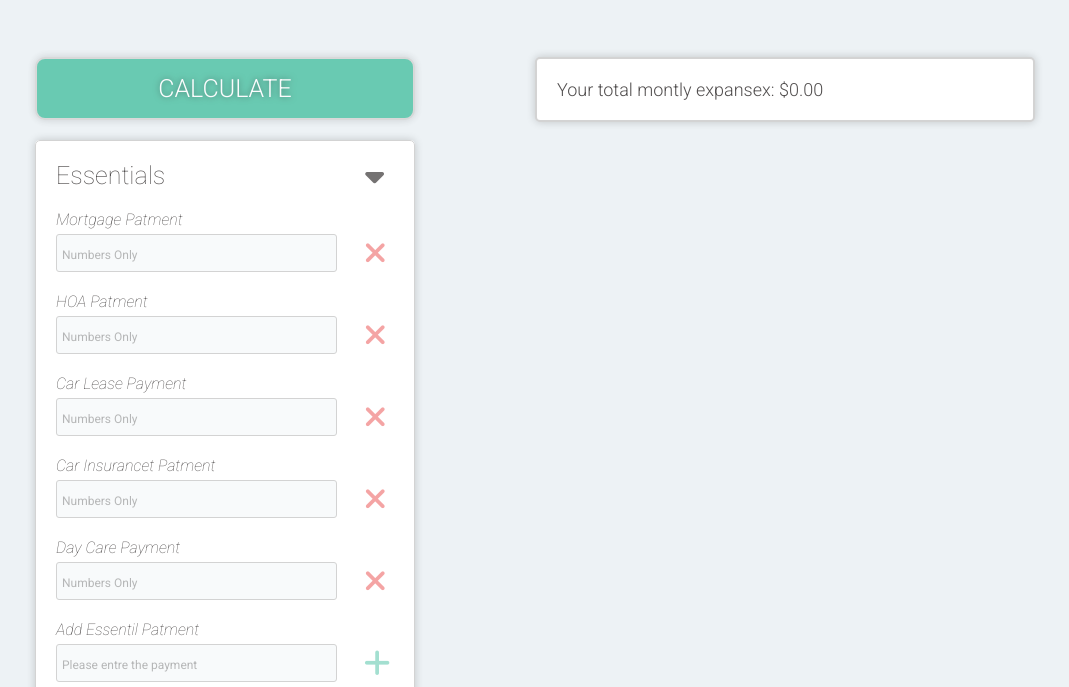
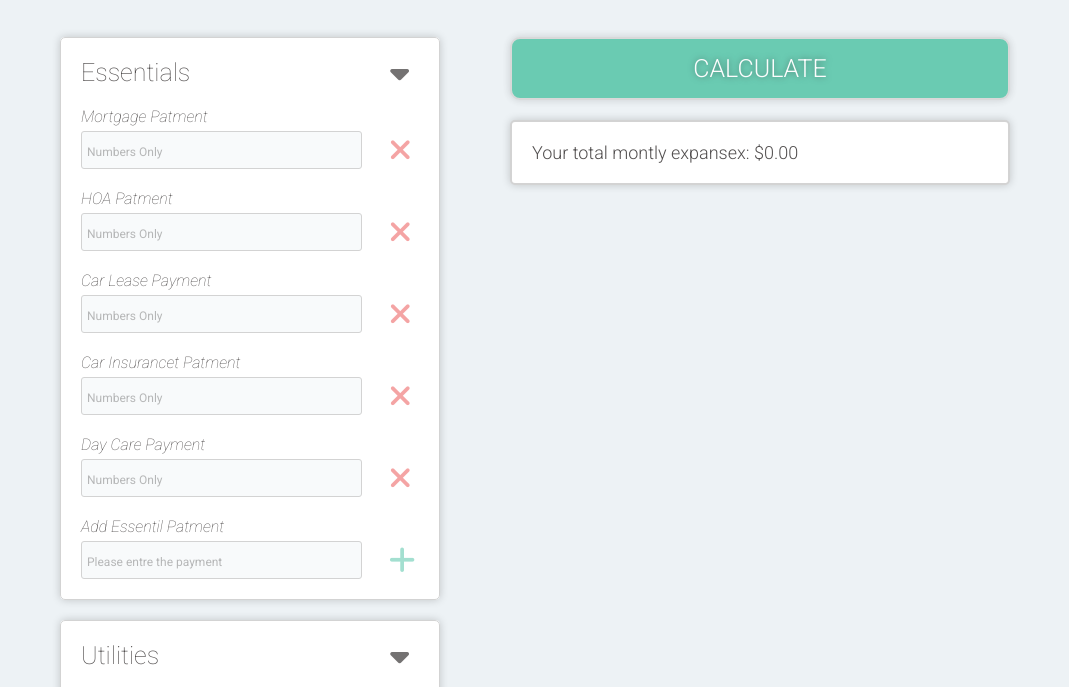
Before and after one commit to duskat/budget_calculator, a plain HTML site: page index.html in a window 1280 px wide. Shown: the part 101-788 px from the top of the page, without its empty margins (105-1174 px from the left). Drawn offline with nearby package versions, Linux system fonts and the light colour scheme.

Commit message:
added sticky class

```diff
--- a/css/style.css
+++ b/css/style.css
@@ -4,7 +4,7 @@
   font-family: "Roboto", sans-serif;
   font-size: 18px;
   box-sizing: border-box;
-  max-width: 1120px;
+  max-width: 1020px;
 }
 
 body {
@@ -19,6 +19,10 @@ main {
 @media screen and (max-width: 480px) {
   main {
     flex-direction: column;
+  }
+
+  h1 {
+    font-size: 30px;
   }
 }
 
@@ -49,7 +53,7 @@ button#calculate {
   font-size: 25px;
   background: #49c1a2;
   width: 100%;
-  margin: 20px 0;
+  margin: 0;
   padding: 15px;
   opacity: 0.8;
   border: 2px solid lightgray;
@@ -103,6 +107,11 @@ div.collapse:hover {
   width: 500px;
 }
 
+.sticky {
+  position: sticky;
+  top: 0
+}
+
 div#total {
   margin: 20px 0;
   padding: 20px;
@@ -112,6 +121,8 @@ div#total {
   margin-bottom: 20px;
   box-shadow: -3px 0px 8px 0 rgb(0 0 0 / 0%), 0px 0px 9px 0 rgba(0, 0, 0, 0.19);
   font-weight: 300;
+  float: left;
+  width: 100%;
 }
 
 input {
--- a/index.html
+++ b/index.html
@@ -26,9 +26,7 @@
   </header>
   <main>
     <section class="form">
-      <div>
-        <button id="calculate">CALCULATE</button>
-      </div>
+
       <form id="form">
       </form>
       <!-- <form id="form2"></form>
@@ -47,9 +45,14 @@
       </script> -->
     </section>
     <section id="charts">
-      <div id="total">Your total montly expansex: <span id="sum">$0.00</span></div>
-      <div id="total-chart">
-        <canvas id="myChart"></canvas>
+      <div class="sticky">
+
+        <button id="calculate">CALCULATE</button>
+
+        <div id="total">Your total montly expansex: <span id="sum">$0.00</span></div>
+        <div id="total-chart">
+          <canvas id="myChart"></canvas>
+        </div>
       </div>
     </section>
   </main>
--- a/js/script.js
+++ b/js/script.js
@@ -54,7 +54,6 @@ const createForm = (data) => {
 
     section.items.forEach((item, index) => {
       const label = document.createElement('label');
-      setAttributes(label, { for: item.id });
       label.textContent = toCamelCase(item.labelName);
 
       const input = document.createElement('input');
@@ -170,7 +169,6 @@ function creatInput(val, el) {
   const label = document.createElement('label');
   val = val.trim();
   label.innerText = toCamelCase(val);
-  label.setAttribute('for', val);
   const input = createElementWithClasses('input', 'new-input-added', val);
   setAttributes(input, {
     type: 'text',
```
